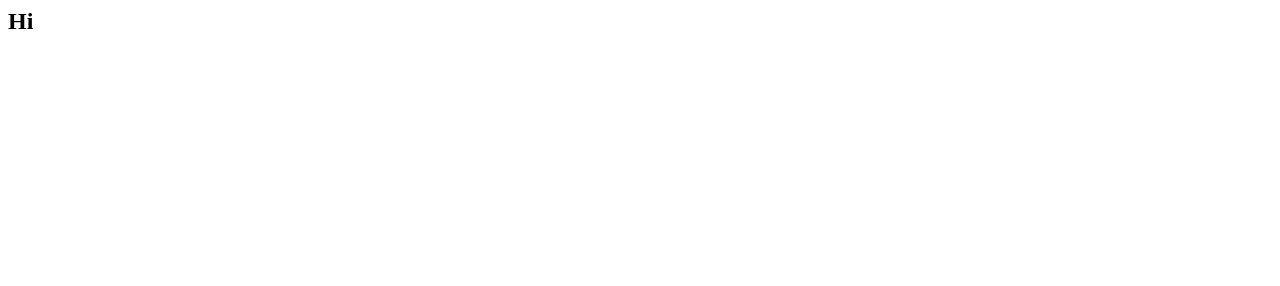
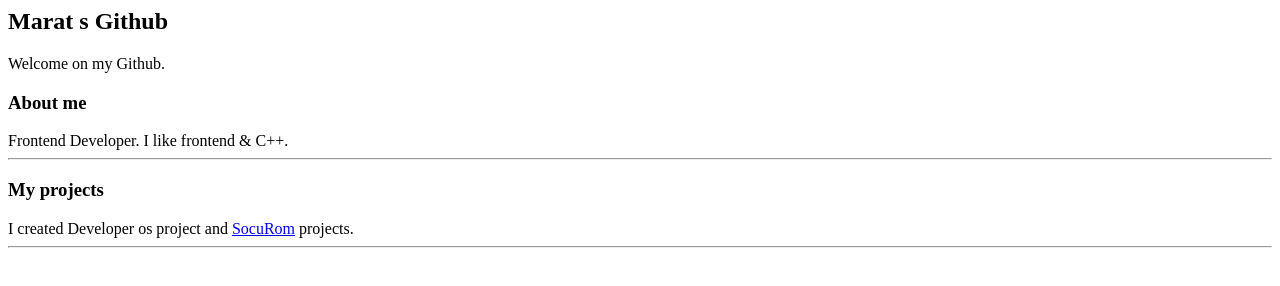
Before and after one commit to Berasoft/marat1995.github.io, a plain HTML site: page index.html in a window 1280 px wide. Drawn offline with Linux system fonts and the light colour scheme.

Commit message:
add about info and my projects

```diff
--- a/index.html
+++ b/index.html
@@ -1,6 +1,14 @@
 <html>
 <meta charset="utf-8">
 <body>
-<h2>Hi</h2>
+<h2>Marat s Github</h2>
+  <p> Welcome on my Github. </p>
+  <h3>About me</h3>
+  Frontend Developer.
+  I like frontend &  C++.
+  <hr />
+  <h3>My projects</h3>
+  I created Developer os project and <a href="http://github.com/Berasoft/Socurom/">SocuRom</a> projects.
+  <hr />
 </body>
 </html>
```
